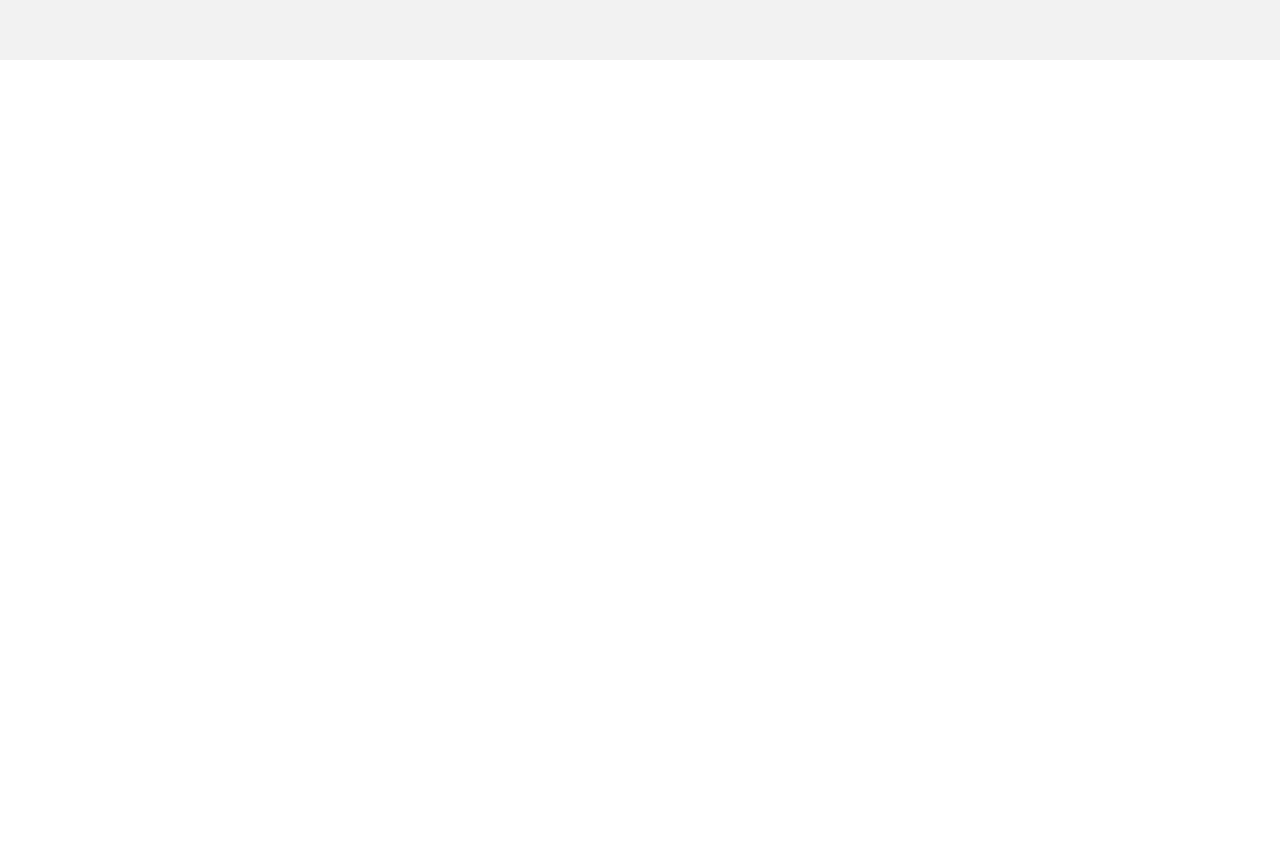
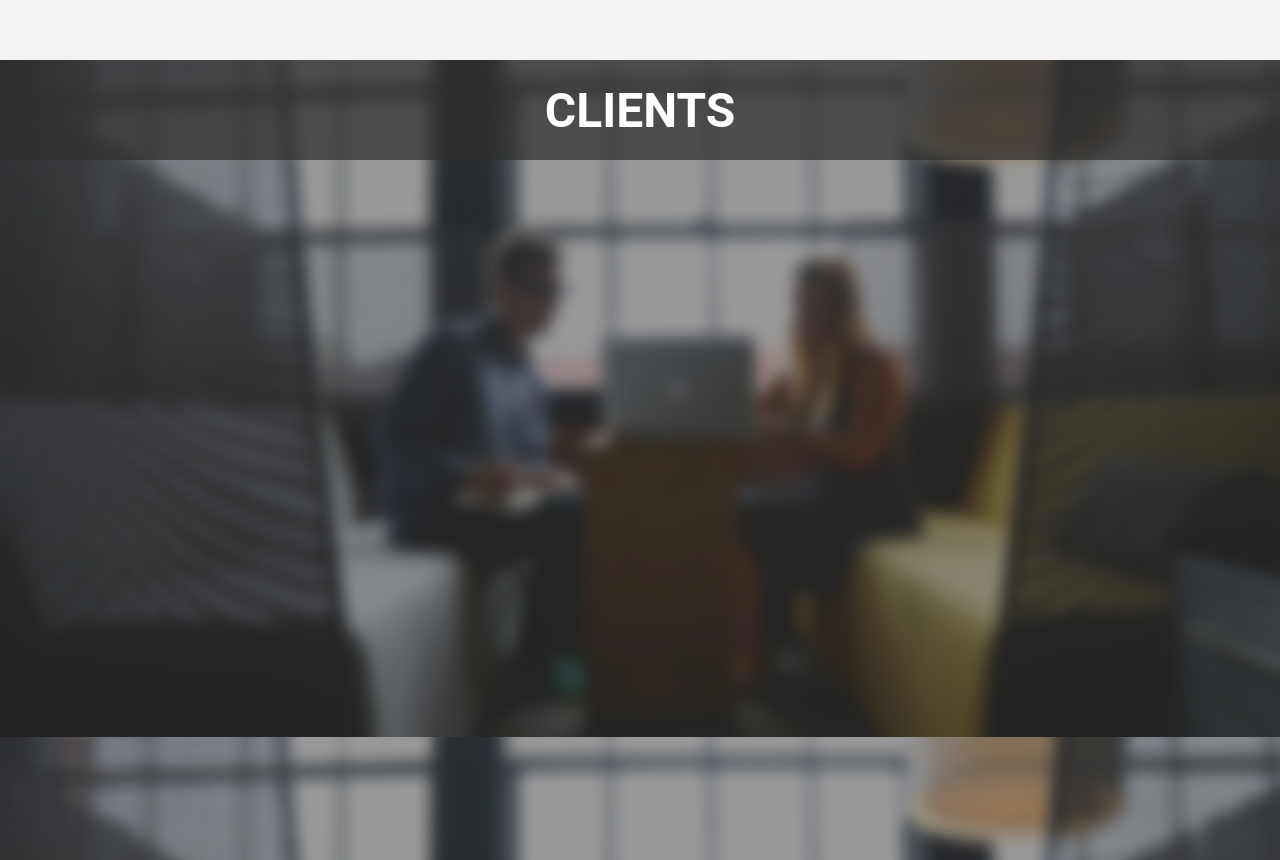
Before and after one commit to IvankivRLCoder/rb-first-project, a website: page app/jade/index.jade in a window 1280 px wide. Shown: the part 2340-3200 px from the top of the page. Before the commit the page ends 2400 px from the top, so only its background shows below. Drawn offline with nearby package versions, Linux system fonts and the light colour scheme; files that its build step writes are made by us from their sources; files whose address does not match are found by name.

Commit message:
Add new container CLIENT

```diff
--- a/app/jade/index.jade
+++ b/app/jade/index.jade
@@ -121,5 +121,14 @@ html(lang="en")
                   span.our-skills-container-work-quality-container__list--item__description
                     |well packed
     //OUR SKILLS END
+    //START CLIENTS
+    section.clients
+        .clients-title
+          .container
+            .clients-title__container
+              h2.clients-title__name CLIENTS
+        .clients-all
+          .container
+    //OUR CLIENTS
   script(src="js/libraries.min.js")
   script(src="js/common.js")
--- /dev/null
+++ b/app/stylus/_clients.styl
@@ -0,0 +1,29 @@
+.clients
+  display: flex
+  flex-grow: 1
+  flex-direction: column
+  min-height: 657px
+  background-image: url(../img/clients.jpg)
+  height: 100vh
+  .clients-title
+    display: flex
+    align-items: center
+    justify-content: center
+    height 100px
+    min-height 80px
+    background-color rgba(45, 45, 45, 0.85)
+    .clients-title__container
+      display: flex
+      flex-direction row
+      align-items: center
+      justify-content: center
+      flex-grow 1
+      .clients-title__name
+        display flex
+        font-size 3rem
+        color white
+  .clients-all
+    display flex
+    justify-content: center
+    background-color: rgba(37, 37, 37, 0.47)
+    flex-grow: 1
--- a/app/stylus/main.styl
+++ b/app/stylus/main.styl
@@ -40,3 +40,7 @@ ul
 /*--> Our skills START <--*/
 @import "_ourSkills.styl"
 /*--> Our skills END <--*/
+
+/*--> CLIENTS START <--*/
+@import "_clients.styl"
+/*--> CLIENTS END <--*/
```
Also changed, not shown: app/img/clients.jpg (added), app/index.html, 1 other file.
